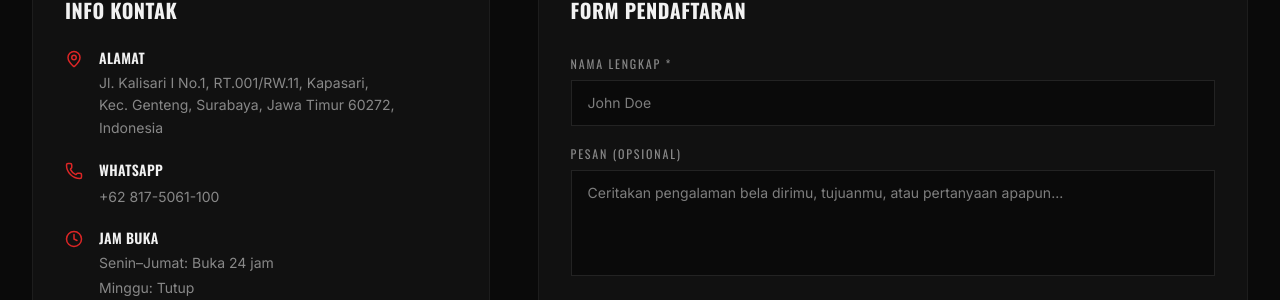
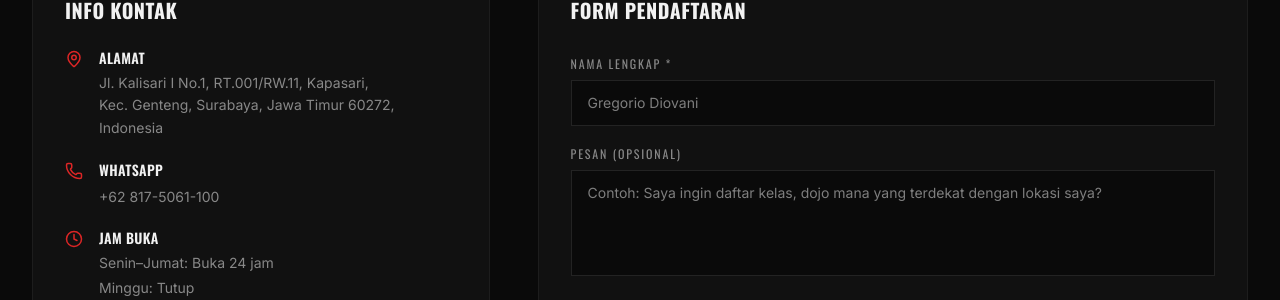
Before and after one commit to gregDiovani/shidokanv2, a Next.js app: page /contact in a window 1280 px wide. Shown: the part 460-760 px from the top of the page. Built offline with nearby package versions, Linux system fonts and the light colour scheme.

Commit message:
Update contact form placeholders
Name field example -> "Gregorio Diovani"; message placeholder now
hints at registration/nearest-dojo questions instead of a generic
martial-arts-experience prompt.

Co-Authored-By: Claude Sonnet 5 <noreply@anthropic.com>

```diff
--- a/app/contact/PageBody.tsx
+++ b/app/contact/PageBody.tsx
@@ -186,7 +186,7 @@ export default function ContactPageBody() {
                       value={form.name}
                       onChange={handleChange}
                       className="w-full bg-[#0A0A0A] border border-white/10 text-[#F2F2F2] font-sans text-sm px-4 py-3 focus:outline-none focus:border-[#DC2626] transition-colors"
-                      placeholder="John Doe"
+                      placeholder="Gregorio Diovani"
                     />
                   </div>
 
@@ -203,8 +203,8 @@ export default function ContactPageBody() {
                       className="w-full bg-[#0A0A0A] border border-white/10 text-[#F2F2F2] font-sans text-sm px-4 py-3 focus:outline-none focus:border-[#DC2626] transition-colors resize-none"
                       placeholder={
                         lang === 'id'
-                          ? 'Ceritakan pengalaman bela dirimu, tujuanmu, atau pertanyaan apapun...'
-                          : 'Tell us about your martial arts experience, goals, or any questions you have...'
+                          ? 'Contoh: Saya ingin daftar kelas, dojo mana yang terdekat dengan lokasi saya?'
+                          : 'E.g. I would like to register for a class — which dojo is closest to my location?'
                       }
                     />
                   </div>
```
